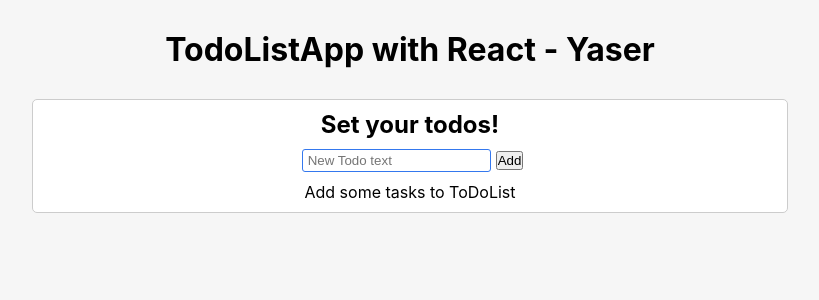
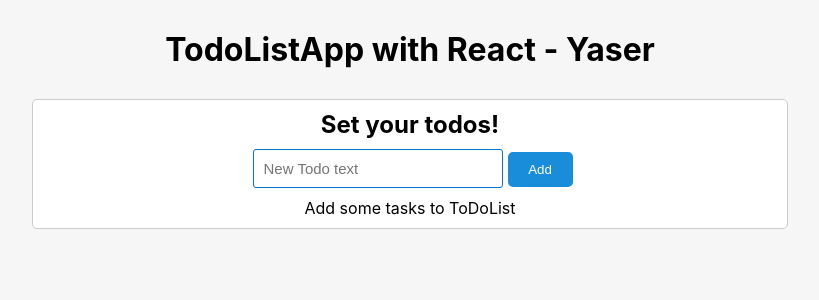
Before and after one commit to Yaser-Hajian/TodoList-App-with-React.js, a React (Create React App) app: page / in a window 1280 px wide. Shown: the top 300 px of the page, without its empty margins (230-1049 px from the left). Built offline with nearby package versions, Linux system fonts and the light colour scheme.

Commit message:
some changes in design of buttons

```diff
--- a/src/Components/ToDoApp/ToDoApp.js
+++ b/src/Components/ToDoApp/ToDoApp.js
@@ -45,10 +45,7 @@ const ToDoApp = () => {
     }
 
     const filterHandler = (selectedOption)=>{
-        if (selectedOption === null){
-            setFilteredTodos(todos);
-        }
-        else if (selectedOption.value === "Completed"){
+        if (selectedOption.value === "Completed"){
             setFilteredTodos(todos.filter(todo => todo.isCompleted));
         }else if (selectedOption.value === "Uncompleted"){
             setFilteredTodos(todos.filter(todo => !todo.isCompleted));
--- a/src/Components/ToDoForm/ToDoForm.js
+++ b/src/Components/ToDoForm/ToDoForm.js
@@ -36,7 +36,7 @@ const ToDoForm = ({submitHandler, editedTodo}) => {
                     ref={inputRef}
 
                 />
-                <button type={"submit"}>{editedTodo ? "Update" : "Add"}</button>
+                <button type={"submit"} className={styles.btn} >{editedTodo ? "Update" : "Add"}</button>
             </form>
         </div>
     );
--- a/src/Components/ToDoForm/todoFormStyle.module.css
+++ b/src/Components/ToDoForm/todoFormStyle.module.css
@@ -1,10 +1,21 @@
 input{
     border: 1px solid #ccc;
     border-radius: 3px;
-    padding: 3px 5px;
+    padding: 10px 10px;
     outline: none;
     margin: 5px 5px;
+    width: 250px;
+    font-size: 15px;
 }
 input:focus{
-    border: 1px solid #3478ee;
+    border: 1px solid #0873d2;
 }
+.btn{
+    width: 65px;
+    padding: 10px 10px;
+    border-radius: 5px;
+    color: white;
+    background-color: #198dd9;
+    outline: none;
+    border: none;
+}
```
